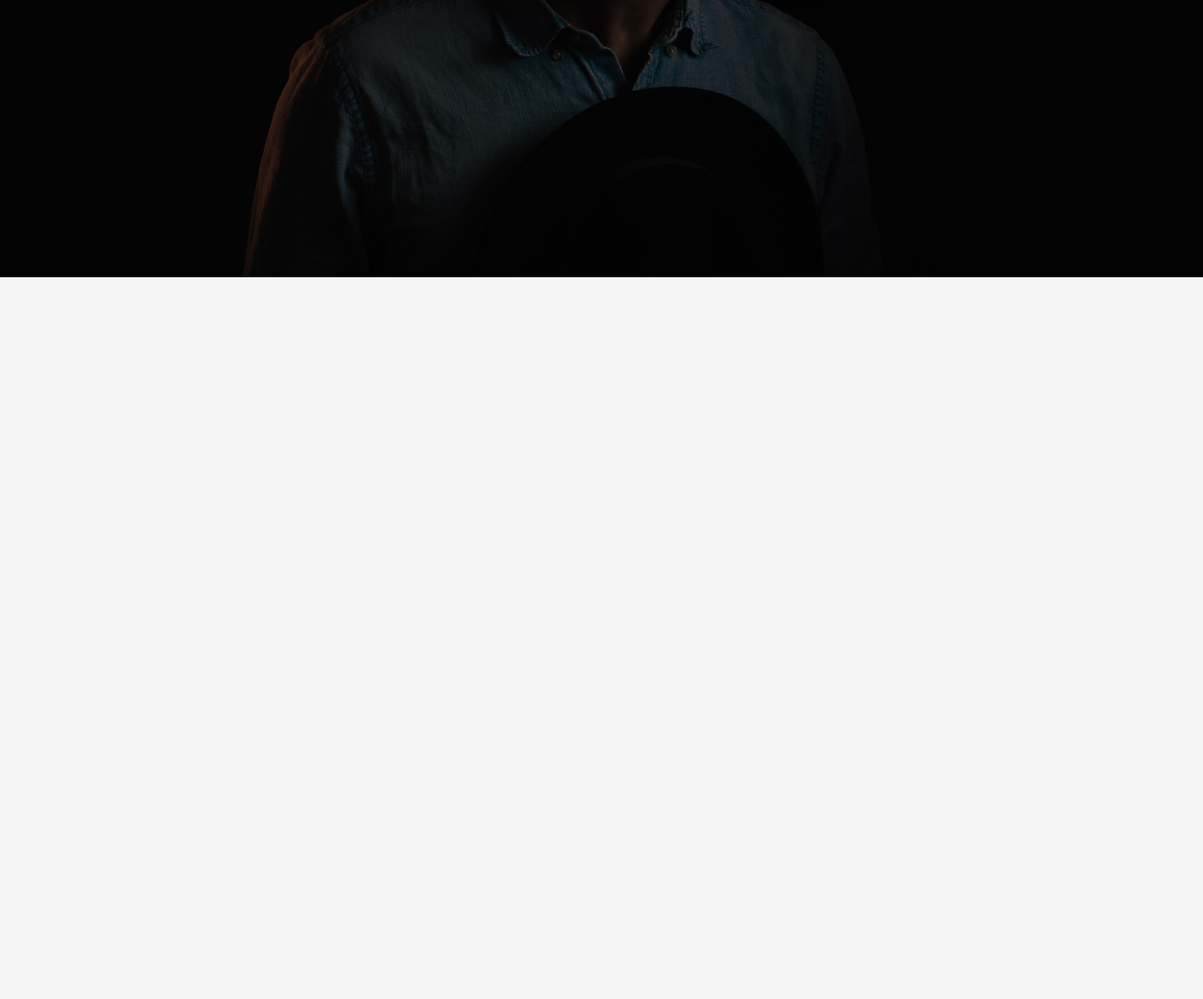
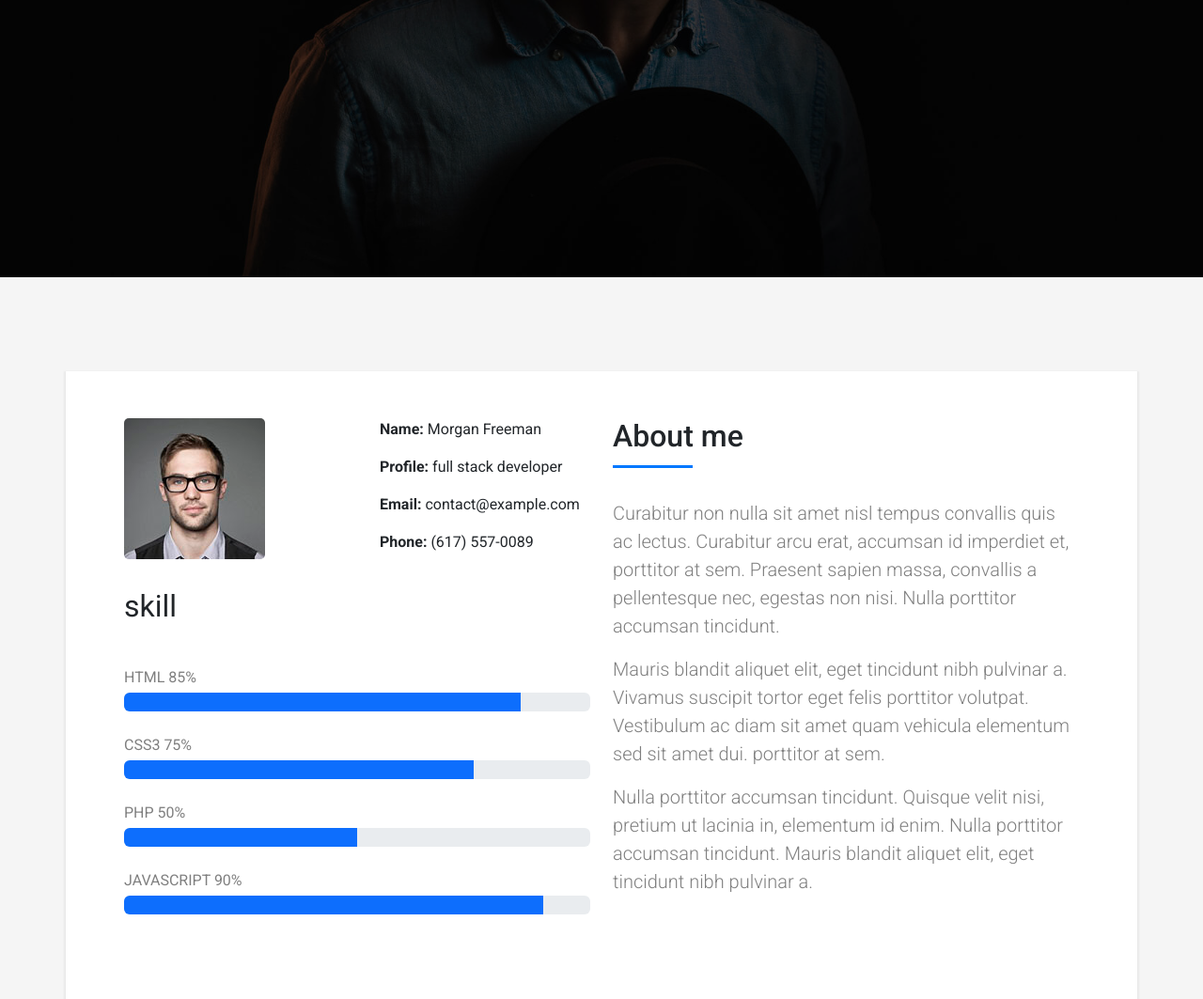
Before and after one commit to Ahmed2004Dev/DevFolio, a plain HTML site: page index.html in a window 1280 px wide. Shown: the part 505-1568 px from the top of the page at 94% size. Before the commit the page ends 800 px from the top, so only its background shows below. Drawn offline with Linux system fonts and the light colour scheme.

Commit message:
About Section

```diff
--- a/css/style.css
+++ b/css/style.css
@@ -155,3 +155,37 @@ nav li a {
 
 
 /* ************ e-section-header ************ */
+
+/* ************** s-About ************** */
+.about {
+    background-color: var(--back-section);
+}
+
+.inner {
+    padding: 100px 0 0;
+}
+
+.about .container .row {
+    padding: 50px 50px;
+    background-color: var(--wight-color);
+    box-shadow: 0px 2px 2px 2px rgba(0, 0, 0, .05);
+}
+
+.img-about img {
+    border-radius: 5px;
+    -webkit-border-radius: 5px;
+    -moz-border-radius: 5px;
+    -ms-border-radius: 5px;
+    -o-border-radius: 5px;
+}
+
+.about-title::before {
+    content: "";
+    position: absolute;
+    height: 3px;
+    width: 85px;
+    background-color: var(--main-color);
+    bottom: -15px;
+}
+
+/* ************** e-About ************** */
--- a/index.html
+++ b/index.html
@@ -106,6 +106,84 @@
     </section>
     <!-- ********** e-section-header ********* -->
 
+    <!-- ************** s-About ************** -->
+    <section id="about" class="about">
+        <div class="container">
+            <div class="inner">
+                <div class="row d-flex ">
+                    <div class="left-about col-lg-6 col-sm-12 d-flex flex-column">
+                        <div class="top-left-about d-flex flex-row">
+                            <div class="img-about w-50">
+                                <img class="img-fluid" src="./images/about.jpg" alt="">
+                            </div>
+                            <div class="text-img-about w-50 ms-5">
+                                <p><span class="fw-bold">Name:</span> Morgan Freeman</p>
+                                <p><span class="fw-bold">Profile:</span> full stack developer</p>
+                                <p><span class="fw-bold">Email:</span> contact@example.com</p>
+                                <p><span class="fw-bold">Phone:</span> (617) 557-0089</p>
+                            </div>
+                        </div>
+                        <div class="bottom-left-about d-flex flex-column my-3">
+                            <p class=" fs-2">skill</p>
+                            <div class="cont-item-about">
+                                <div class="item-about my-4">
+                                    <p class="text-uppercase text-black-50 my-1">html 85%</p>
+                                    <div class="progress" role="progressbar" aria-label="Example 20px high"
+                                        aria-valuenow="25" aria-valuemin="0" aria-valuemax="100" style="height: 20px">
+                                        <div class="progress-bar" style="width: 85%"></div>
+                                    </div>
+                                </div>
+                                <div class="item-about my-4">
+                                    <p class="text-uppercase text-black-50 my-1">css3 75%</p>
+                                    <div class="progress" role="progressbar" aria-label="Example 20px high"
+                                        aria-valuenow="25" aria-valuemin="0" aria-valuemax="100" style="height: 20px">
+                                        <div class="progress-bar" style="width: 75%"></div>
+                                    </div>
+                                </div>
+                                <div class="item-about my-4">
+                                    <p class="text-uppercase text-black-50 my-1">php 50%</p>
+                                    <div class="progress" role="progressbar" aria-label="Example 20px high"
+                                        aria-valuenow="25" aria-valuemin="0" aria-valuemax="100" style="height: 20px">
+                                        <div class="progress-bar" style="width: 50%"></div>
+                                    </div>
+                                </div>
+                                <div class="item-about my-4">
+                                    <p class="text-uppercase text-black-50 my-1">javascript 90%</p>
+                                    <div class="progress" role="progressbar" aria-label="Example 20px high"
+                                        aria-valuenow="25" aria-valuemin="0" aria-valuemax="100" style="height: 20px">
+                                        <div class="progress-bar" style="width: 90%"></div>
+                                    </div>
+                                </div>
+                            </div>
+                        </div>
+                    </div>
+                    <div class="right-about col-lg-6 col-sm-12 ">
+                        <h3 class="about-title fs-2 mb-5 position-relative">About me</h3>
+                        <p class="text-black-50 fs-5 fw-light">
+                            Curabitur non nulla sit amet nisl tempus convallis quis ac lectus. Curabitur arcu erat,
+                            accumsan
+                            id imperdiet et, porttitor at sem. Praesent sapien massa, convallis a pellentesque nec,
+                            egestas
+                            non nisi. Nulla porttitor accumsan tincidunt.
+                        </p>
+                        <p class="text-black-50 fs-5 fw-light">
+                            Mauris blandit aliquet elit, eget tincidunt nibh pulvinar a. Vivamus suscipit tortor eget
+                            felis
+                            porttitor volutpat. Vestibulum ac diam sit amet quam vehicula elementum sed sit amet dui.
+                            porttitor at sem.
+                        </p>
+                        <p class="text-black-50 fs-5 fw-light">
+                            Nulla porttitor accumsan tincidunt. Quisque velit nisi, pretium ut lacinia in, elementum id
+                            enim. Nulla porttitor accumsan tincidunt. Mauris blandit aliquet elit, eget tincidunt nibh
+                            pulvinar a.
+                        </p>
+                    </div>
+                </div>
+            </div>
+        </div>
+    </section>
+    <!-- ************** e-About ************** -->
+
 </body>
 
 </html>
```
